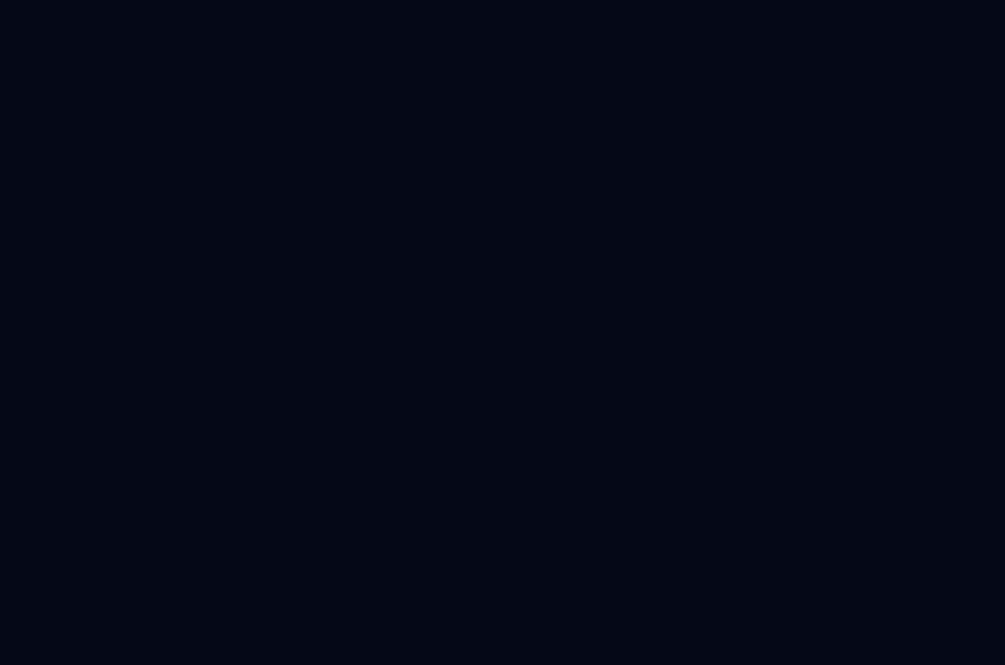
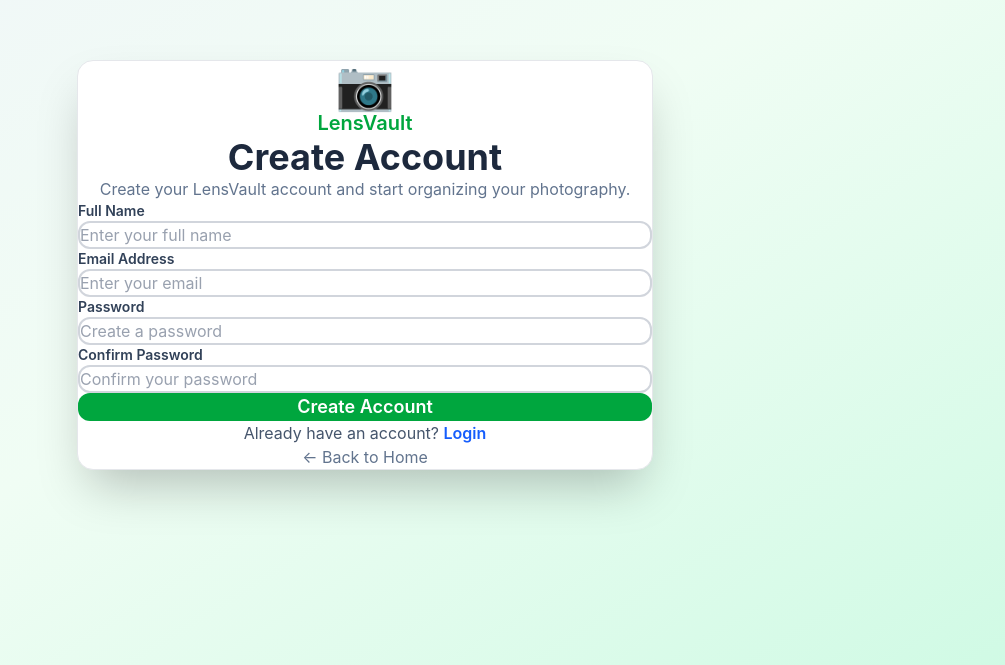
Before and after one commit to tawfiquz-zaman/lensVault, a React app in the folder frontend/: page /register in a window 1280 px wide. Before the commit this address had no page. Shown: the part 135-800 px from the top of the page, without its empty margins (275-1280 px from the left). Built offline with nearby package versions, Linux system fonts and the light colour scheme; the HTML template or start-up script is replaced by a standard one.

Commit message:
Add authentication UI pages

```diff
--- a/frontend/src/App.jsx
+++ b/frontend/src/App.jsx
@@ -1,16 +1,28 @@
 import { Routes, Route } from "react-router-dom";
 
+// Existing Pages
 import Home from "./pages/Home";
 import Dashboard from "./pages/Dashboard";
 import PhotoDetails from "./pages/PhotoDetails";
 
+// Authentication Pages
+import Login from "./pages/Login";
+import Register from "./pages/Register";
+
 function App() {
   return (
     <Routes>
+      {/* Home Page */}
       <Route path="/" element={<Home />} />
 
+      {/* Authentication Pages */}
+      <Route path="/login" element={<Login />} />
+      <Route path="/register" element={<Register />} />
+
+      {/* Dashboard (Protection will be added in Step 4) */}
       <Route path="/dashboard" element={<Dashboard />} />
 
+      {/* Photo Details */}
       <Route
         path="/dashboard/photo/:id"
         element={<PhotoDetails />}
--- /dev/null
+++ b/frontend/src/pages/Login.jsx
@@ -0,0 +1,87 @@
+import { Link } from "react-router-dom";
+
+function Login() {
+  return (
+    <div className="min-h-screen flex items-center justify-center bg-gradient-to-br from-slate-100 via-blue-50 to-indigo-100 px-4 py-10">
+      {/* Login Card */}
+      <div className="w-full max-w-xl rounded-2xl border border-gray-200 bg-white p-12 shadow-2xl">
+        {/* Logo / Branding */}
+        <div className="text-center">
+          <div className="mb-3 text-5xl">📷</div>
+
+          <h2 className="text-xl font-semibold text-blue-600">
+            LensVault
+          </h2>
+
+          <h1 className="mt-4 text-4xl font-bold text-slate-800">
+            Welcome Back
+          </h1>
+
+          <p className="mt-3 text-slate-500">
+            Sign in to continue managing your photos.
+          </p>
+        </div>
+
+        {/* Login Form */}
+        <form className="mt-10 space-y-6">
+          {/* Email */}
+          <div>
+            <label className="mb-2 block text-sm font-semibold text-slate-700">
+              Email Address
+            </label>
+
+            <input
+              type="email"
+              placeholder="Enter your email"
+              className="w-full rounded-xl border-2 border-gray-300 bg-white px-4 py-3 text-gray-900 placeholder-gray-400 outline-none transition duration-200 focus:border-blue-600"
+            />
+          </div>
+
+          {/* Password */}
+          <div>
+            <label className="mb-2 block text-sm font-semibold text-slate-700">
+              Password
+            </label>
+
+            <input
+              type="password"
+              placeholder="Enter your password"
+              className="w-full rounded-xl border-2 border-gray-300 bg-white px-4 py-3 text-gray-900 placeholder-gray-400 outline-none transition duration-200 focus:border-blue-600"
+            />
+          </div>
+
+          {/* Login Button */}
+          <button
+            type="submit"
+            className="mt-3 w-full rounded-xl bg-blue-600 py-3 text-lg font-semibold text-white transition duration-200 hover:bg-blue-700"
+          >
+            Login
+          </button>
+        </form>
+
+        {/* Register Link */}
+        <p className="mt-10 text-center text-slate-600">
+          Don't have an account?{" "}
+          <Link
+            to="/register"
+            className="font-semibold text-blue-600 hover:underline"
+          >
+            Register
+          </Link>
+        </p>
+
+        {/* Back Home */}
+        <div className="mt-6 text-center">
+          <Link
+            to="/"
+            className="text-slate-500 transition hover:text-blue-600"
+          >
+            ← Back to Home
+          </Link>
+        </div>
+      </div>
+    </div>
+  );
+}
+
+export default Login;
--- /dev/null
+++ b/frontend/src/pages/Register.jsx
@@ -0,0 +1,113 @@
+import { Link } from "react-router-dom";
+
+function Register() {
+  return (
+    <div className="min-h-screen flex items-center justify-center bg-gradient-to-br from-slate-100 via-green-50 to-emerald-100 px-4 py-10">
+      {/* Register Card */}
+      <div className="w-full max-w-xl rounded-2xl border border-gray-200 bg-white p-12 shadow-2xl">
+        {/* Logo / Branding */}
+        <div className="text-center">
+          <div className="mb-3 text-5xl">📷</div>
+
+          <h2 className="text-xl font-semibold text-green-600">
+            LensVault
+          </h2>
+
+          <h1 className="mt-4 text-4xl font-bold text-slate-800">
+            Create Account
+          </h1>
+
+          <p className="mt-3 text-slate-500">
+            Create your LensVault account and start organizing your photography.
+          </p>
+        </div>
+
+        {/* Register Form */}
+        <form className="mt-10 space-y-6">
+          {/* Full Name */}
+          <div>
+            <label className="mb-2 block text-sm font-semibold text-slate-700">
+              Full Name
+            </label>
+
+            <input
+              type="text"
+              placeholder="Enter your full name"
+              className="w-full rounded-xl border-2 border-gray-300 bg-white px-4 py-3 text-gray-900 placeholder-gray-400 outline-none transition duration-200 focus:border-green-600"
+            />
+          </div>
+
+          {/* Email */}
+          <div>
+            <label className="mb-2 block text-sm font-semibold text-slate-700">
+              Email Address
+            </label>
+
+            <input
+              type="email"
+              placeholder="Enter your email"
+              className="w-full rounded-xl border-2 border-gray-300 bg-white px-4 py-3 text-gray-900 placeholder-gray-400 outline-none transition duration-200 focus:border-green-600"
+            />
+          </div>
+
+          {/* Password */}
+          <div>
+            <label className="mb-2 block text-sm font-semibold text-slate-700">
+              Password
+            </label>
+
+            <input
+              type="password"
+              placeholder="Create a password"
+              className="w-full rounded-xl border-2 border-gray-300 bg-white px-4 py-3 text-gray-900 placeholder-gray-400 outline-none transition duration-200 focus:border-green-600"
+            />
+          </div>
+
+          {/* Confirm Password */}
+          <div>
+            <label className="mb-2 block text-sm font-semibold text-slate-700">
+              Confirm Password
+            </label>
+
+            <input
+              type="password"
+              placeholder="Confirm your password"
+              className="w-full rounded-xl border-2 border-gray-300 bg-white px-4 py-3 text-gray-900 placeholder-gray-400 outline-none transition duration-200 focus:border-green-600"
+            />
+          </div>
+
+          {/* Register Button */}
+          <button
+            type="submit"
+            className="mt-3 w-full rounded-xl bg-green-600 py-3 text-lg font-semibold text-white transition duration-200 hover:bg-green-700"
+          >
+            Create Account
+          </button>
+        </form>
+
+        {/* Login Link */}
+        <p className="mt-10 text-center text-slate-600">
+          Already have an account?{" "}
+          <Link
+            to="/login"
+            className="font-semibold text-blue-600 hover:underline"
+          >
+            Login
+          </Link>
+        </p>
+
+        {/* Back Home */}
+        <div className="mt-6 text-center">
+          <Link
+            to="/"
+            className="text-slate-500 transition hover:text-green-600"
+          >
+            ← Back to Home
+          </Link>
+        </div>
+      </div>
+    </div>
+  );
+}
+
+export default Register;
```
